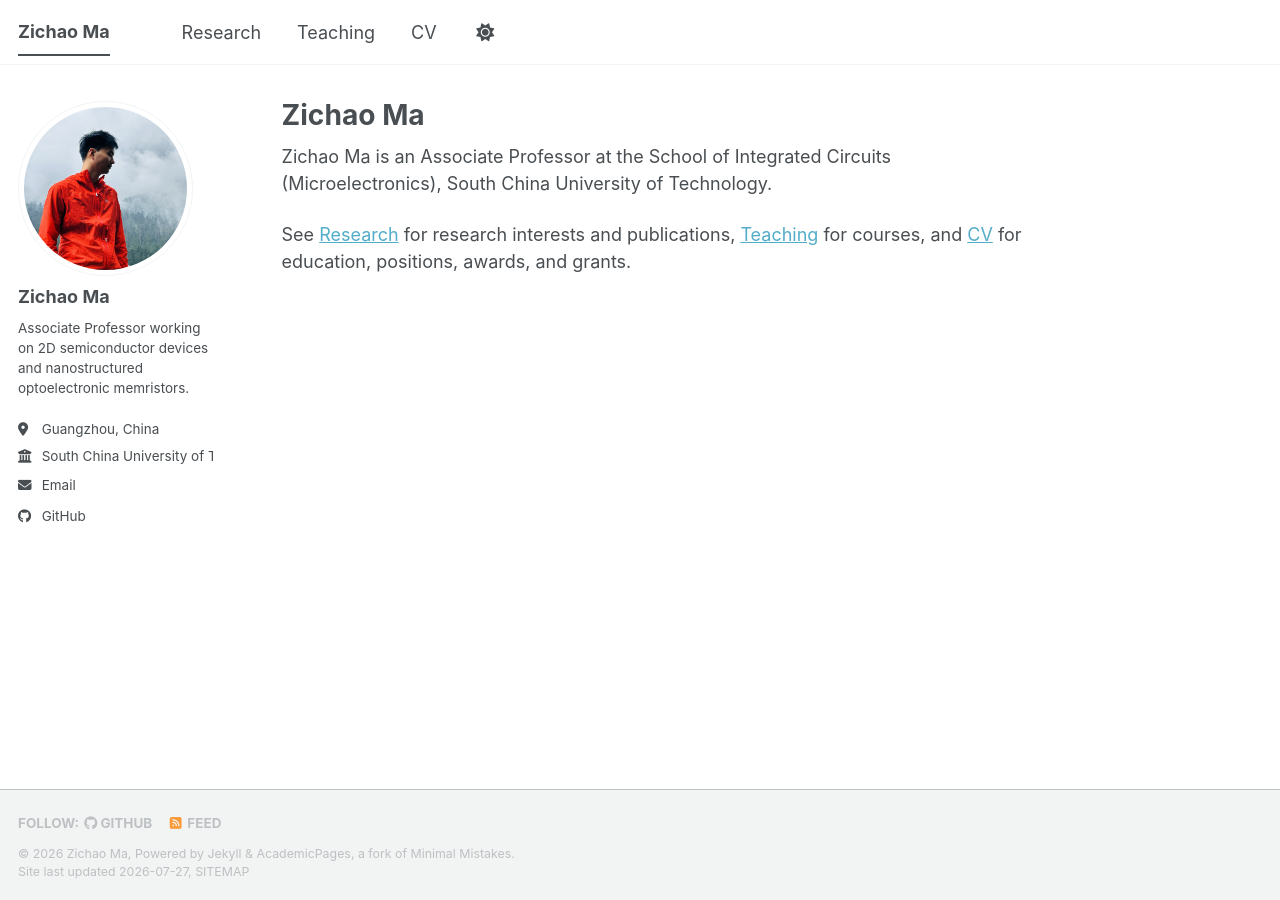
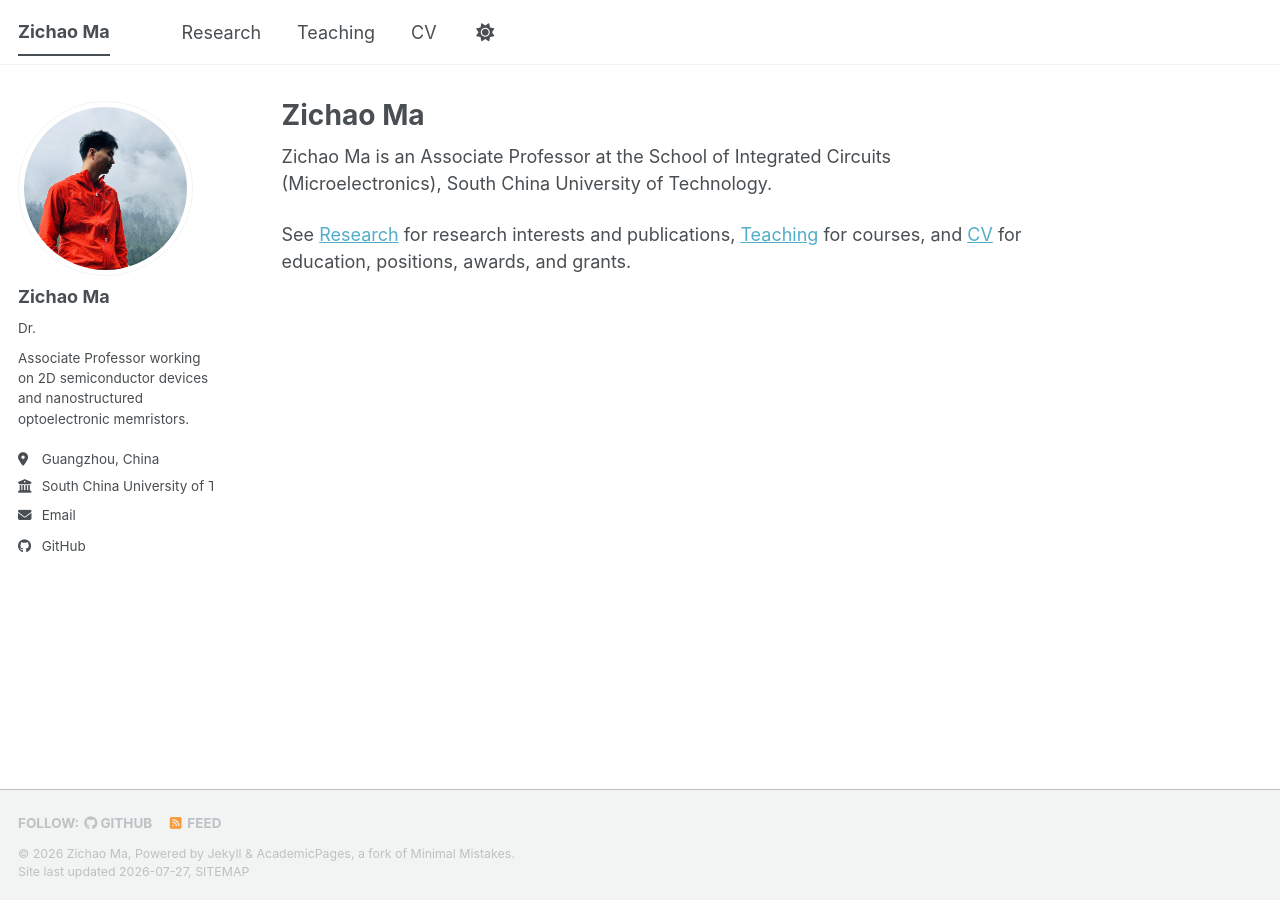
Before and after one commit to ZichaoMa/zma_homepage, a Jekyll site: the page built from _pages/about.md, in a window 1280 px wide. Built offline with Jekyll 4.4.1, drawn with Linux system fonts in a browser that asks for light colours; a style sheet for code colours, icons or effects is not loaded.

```diff
--- a/_config.yml
+++ b/_config.yml
@@ -25,7 +25,7 @@ author:
   # Biographic information
   avatar           : "profile.png" # TODO: replace with your photo, same filename or update this path
   name             : "Zichao Ma"
-  pronouns         : # example: "she/her"
+  pronouns         : "Dr." # example: "she/her"
   bio              : "Associate Professor working on 2D semiconductor devices and nanostructured optoelectronic memristors."
   location         : "Guangzhou, China" # DRAFT - inferred from institution, confirm
   employer         : "South China University of Technology (SCUT)" # DRAFT - inferred from your email domain scut.edu.cn, confirm exact dept/school name
```
